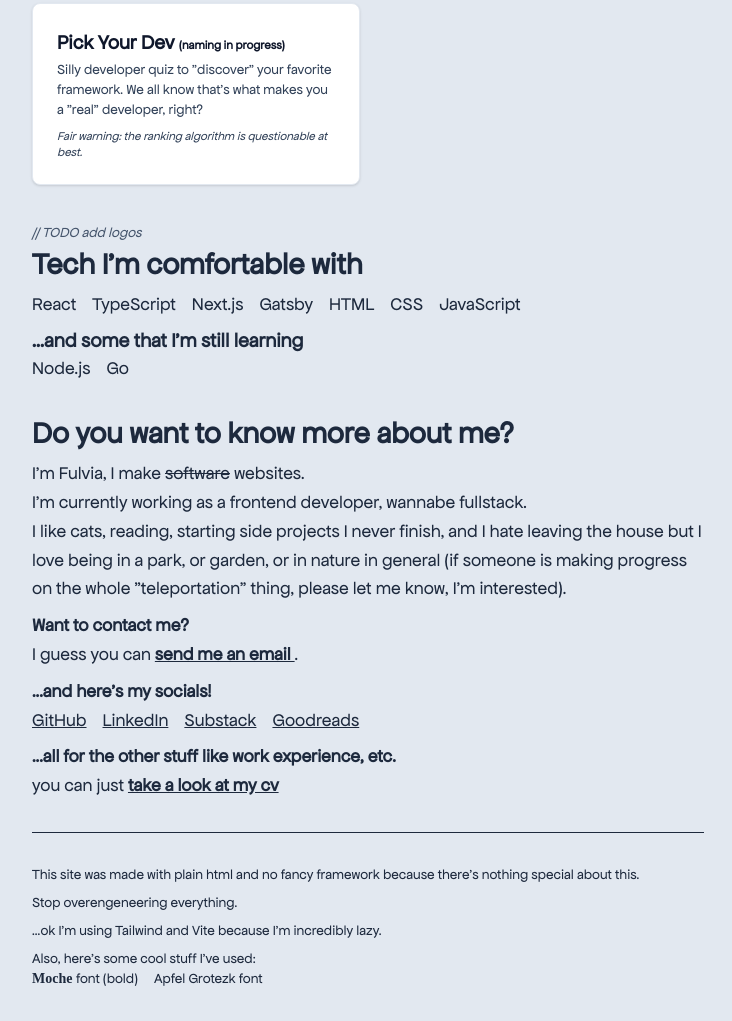
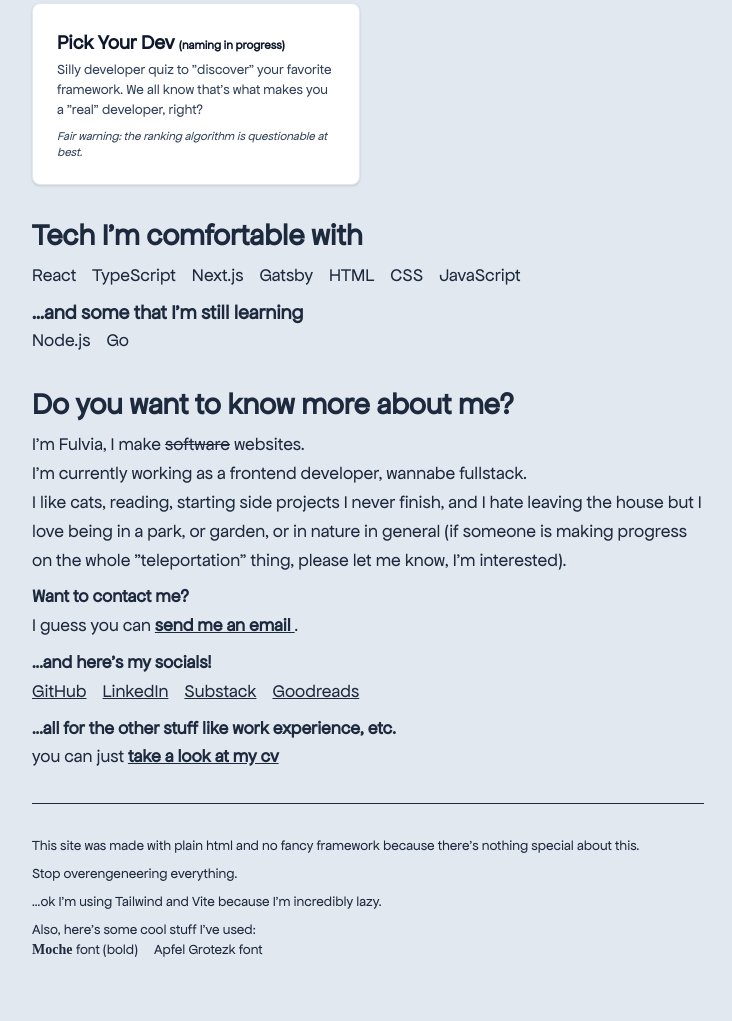
Before and after one commit to zum281/personal-site, a website built with Vite: page index.html in a window 1280 px wide. Shown: the part 1141-2162 px from the top of the page, without its empty margins (272-1004 px from the left). After the commit the page ends 2133 px from the top, so only its background shows below. Built offline with nearby package versions, Linux system fonts and the light colour scheme; files whose address does not match are found by name.

Commit message:
feat: remove fake add todo logos

```diff
--- a/index.html
+++ b/index.html
@@ -159,9 +159,6 @@
         </ul>
       </section>
       <section class="space-y-2">
-        <span class="text-sm text-slate-600 italic dark:text-slate-400">
-          // TODO add logos
-        </span>
         <h2 class="text-3xl font-bold">Tech I'm comfortable with</h2>
         <ul class="flex items-center gap-4">
           <li>React</li>
```
